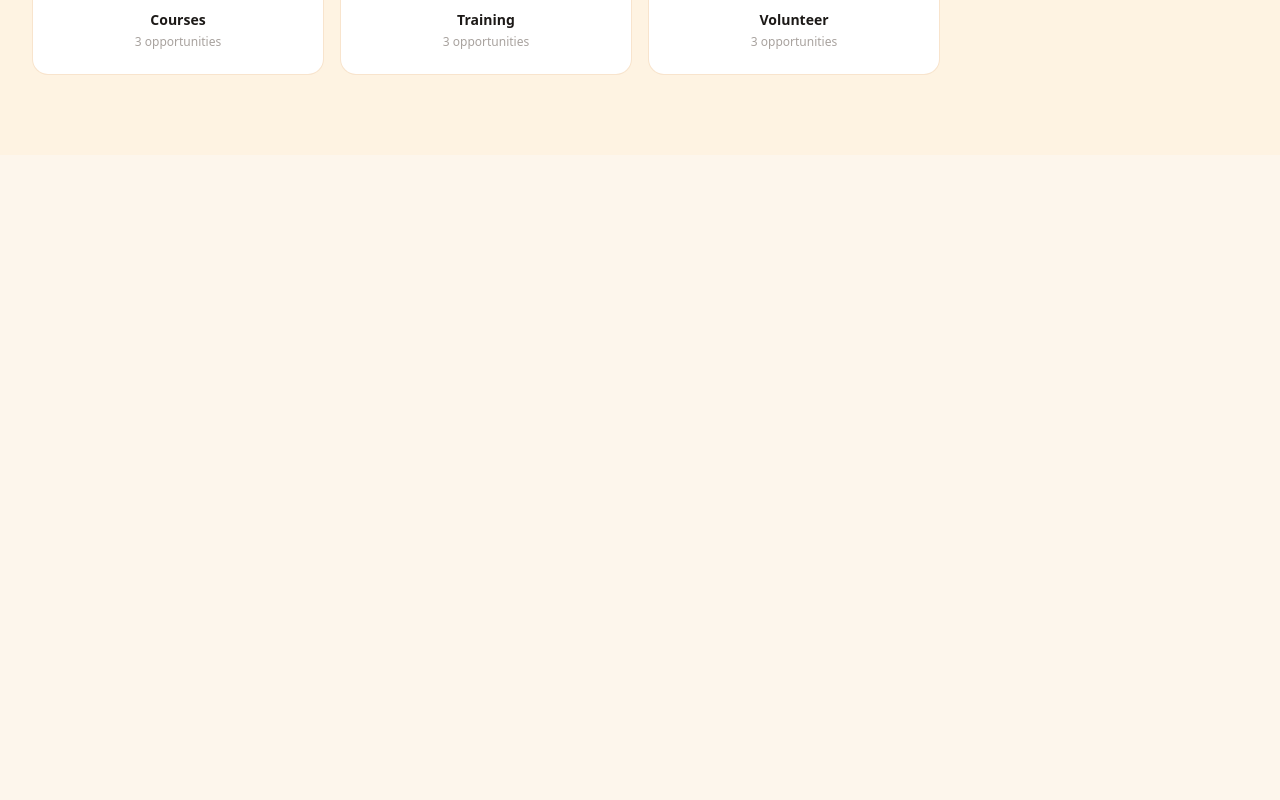
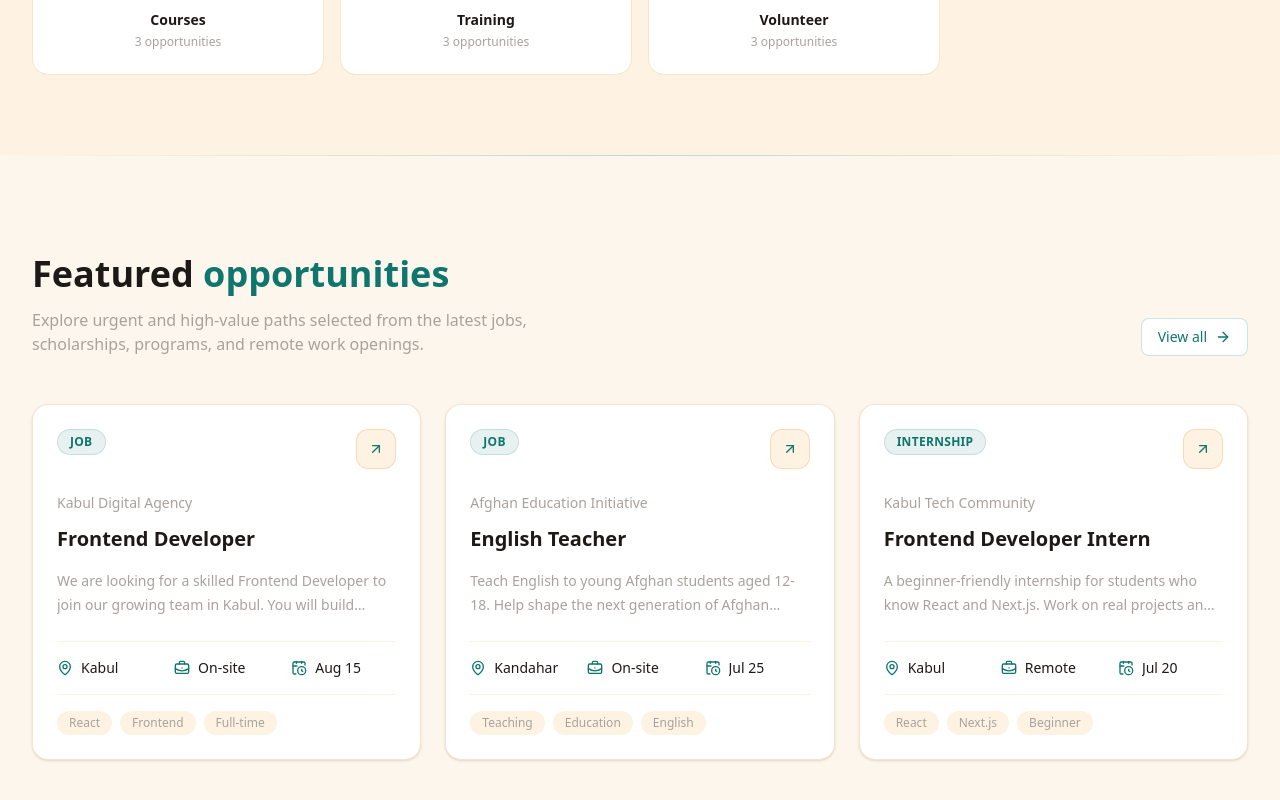
Before and after one commit to humairaa-k/capstone-project-1-, a Next.js app in the folder raahyab/: page / in a window 1280 px wide. Shown: the part 1336-2136 px from the top of the page. Before the commit the page ends 1491 px from the top, so only its background shows below. Built offline with nearby package versions, Linux system fonts and the light colour scheme.

Commit message:
feat(home): add featured opportunities section with preview cards

```diff
--- a/raahyab/app/page.tsx
+++ b/raahyab/app/page.tsx
@@ -2,12 +2,14 @@
 
 import Hero from "@/components/hero/Hero";
 import CategorySection from "@/components/hero/categories/CategorySection";
+import FeaturedSection from "@/components/hero/featured/FeaturedSection";
 
 export default function Home() {
  return (
   <>
   <Hero/>
    <CategorySection/>
+   <FeaturedSection/>
   </>
 
  )
--- a/raahyab/components/hero/categories/CategorySection.tsx
+++ b/raahyab/components/hero/categories/CategorySection.tsx
@@ -3,7 +3,8 @@ import CategoryGrid from "./CategoryGrid";
 
 export default function CategorySection() {
   return (
-    <section className="py-16 sm:py-20 bg-surface">
+    <section className="relative py-16 sm:py-20 bg-surface">
+    <div className="absolute inset-x-0 top-0 h-px bg-gradient-to-r from-transparent via-primary/25 to-transparent" />
       <div className="max-w-7xl mx-auto px-4 sm:px-6 lg:px-8">
         <div className="flex flex-col sm:flex-row sm:items-end sm:justify-between gap-4 mb-10">
           <div className="max-w-2xl">
--- /dev/null
+++ b/raahyab/components/hero/featured/FeaturedCard.tsx
@@ -0,0 +1,94 @@
+import { Opportunity } from "@/types";
+import {
+  ArrowUpRight,
+  BriefcaseBusiness,
+  CalendarClock,
+  MapPin,
+} from "lucide-react";
+import Link from "next/link";
+
+interface FeaturedCardProps {
+  opportunity: Opportunity;
+}
+
+function formatDeadline(deadline: string) {
+  return new Intl.DateTimeFormat("en", {
+    month: "short",
+    day: "numeric",
+  }).format(new Date(deadline));
+}
+
+export default function FeaturedCard({ opportunity }: FeaturedCardProps) {
+  const visibleTags = opportunity.tags.slice(0, 3);
+
+  return (
+    <Link
+      href={`/opportunities/${opportunity.id}`}
+      className="group relative flex min-h-[22rem] flex-col overflow-hidden rounded-2xl border border-accent/20 bg-card p-6 shadow-sm transition-all duration-300 hover:-translate-y-1 hover:border-primary/40 hover:shadow-xl hover:shadow-primary/10"
+    >
+      <div
+        className="absolute inset-0 opacity-0 transition-opacity duration-300 group-hover:opacity-100"
+        style={{
+          background:
+            "radial-gradient(circle at top right, rgba(15,118,110,0.12) 0%, transparent 46%)",
+        }}
+      />
+
+      <div className="relative z-10 flex items-start justify-between gap-4">
+        <span className="inline-flex items-center rounded-full border border-primary/15 bg-primary/10 px-3 py-1 text-xs font-semibold uppercase tracking-wide text-primary">
+          {opportunity.category}
+        </span>
+
+        <span className="flex h-10 w-10 shrink-0 items-center justify-center rounded-xl border border-accent/20 bg-surface text-primary transition-all duration-300 group-hover:border-primary/30 group-hover:bg-primary group-hover:text-card">
+          <ArrowUpRight className="h-4 w-4" aria-hidden="true" />
+        </span>
+      </div>
+
+      <div className="relative z-10 mt-6 flex-1">
+        <p className="mb-3 text-sm font-medium text-muted-foreground">
+          {opportunity.organization}
+        </p>
+        <h3 className="text-xl font-bold leading-snug text-foreground transition-colors duration-200 group-hover:text-primary">
+          {opportunity.title}
+        </h3>
+        <p className="mt-4 line-clamp-2 text-sm leading-6 text-muted-foreground">
+         {opportunity.description}
+        </p>
+      </div>
+
+      <div className="relative z-10 mt-6 space-y-4">
+        <div className="grid gap-3 border-y border-accent/10 py-4 text-sm text-foreground sm:grid-cols-3">
+          <span className="flex items-center gap-2">
+            <MapPin className="h-4 w-4 shrink-0 text-primary" aria-hidden="true" />
+            <span className="truncate">{opportunity.location}</span>
+          </span>
+          <span className="flex items-center gap-2">
+            <BriefcaseBusiness
+              className="h-4 w-4 shrink-0 text-primary"
+              aria-hidden="true"
+            />
+            <span className="truncate">{opportunity.type}</span>
+          </span>
+          <span className="flex items-center gap-2">
+            <CalendarClock
+              className="h-4 w-4 shrink-0 text-primary"
+              aria-hidden="true"
+            />
+            <span className="truncate">{formatDeadline(opportunity.deadline)}</span>
+          </span>
+        </div>
+
+        <div className="flex flex-wrap gap-2">
+          {visibleTags.map((tag) => (
+            <span
+              key={tag}
+              className="rounded-full bg-surface px-3 py-1 text-xs font-medium text-muted-foreground"
+            >
+              {tag}
+            </span>
+          ))}
+        </div>
+      </div>
+    </Link>
+  );
+}
--- /dev/null
+++ b/raahyab/components/hero/featured/FeaturedSection.tsx
@@ -0,0 +1,44 @@
+import { opportunities } from "@/data/opportunities";
+import FeaturedCard from "./FeaturedCard";
+import Link from "next/link";
+import { ArrowRight } from "lucide-react";
+
+export default function FeaturedSection() {
+  const featuredJobs = opportunities.filter((opp) => opp.featured).slice(0, 3);
+
+  return (
+    <section className="relative overflow-hidden bg-background py-16 sm:py-20 lg:py-24">
+      <div className="absolute inset-x-0 top-0 h-px bg-gradient-to-r from-transparent via-primary/25 to-transparent" />
+
+      <div className="relative mx-auto max-w-7xl px-4 sm:px-6 lg:px-8">
+        <div className="mb-10 flex flex-col gap-5 sm:mb-12 sm:flex-row sm:items-end sm:justify-between">
+          <div className="max-w-2xl">
+
+            <h2 className="text-3xl font-bold leading-tight text-foreground sm:text-4xl">
+              Featured
+              <span className="text-primary"> opportunities</span>
+            </h2>
+            <p className="mt-3 max-w-xl text-sm leading-6 text-muted-foreground sm:text-base">
+              Explore urgent and high-value paths selected from the latest jobs,
+              scholarships, programs, and remote work openings.
+            </p>
+          </div>
+
+          <Link
+            href="/opportunities"
+            className="inline-flex w-fit items-center gap-2 rounded-lg border border-primary/20 bg-card px-4 py-2 text-sm font-medium text-primary transition-all duration-200 hover:border-primary/40 hover:bg-primary hover:text-card"
+          >
+            View all
+            <ArrowRight className="h-4 w-4" aria-hidden="true" />
+          </Link>
+        </div>
+
+        <div className="grid gap-6 md:grid-cols-2 lg:grid-cols-3">
+          {featuredJobs.map((opp) => (
+            <FeaturedCard key={opp.id} opportunity={opp} />
+          ))}
+        </div>
+      </div>
+    </section>
+  );
+}
```
